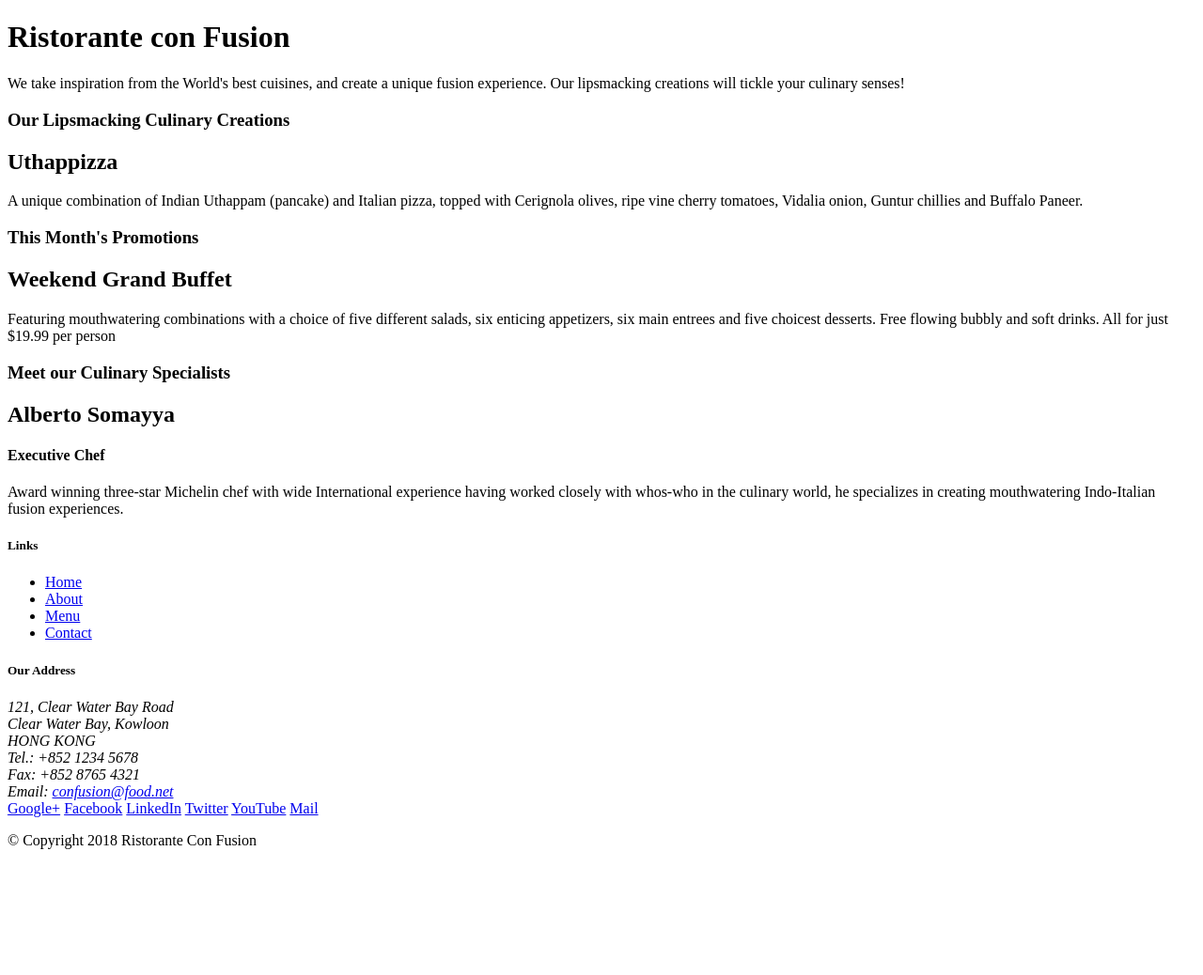
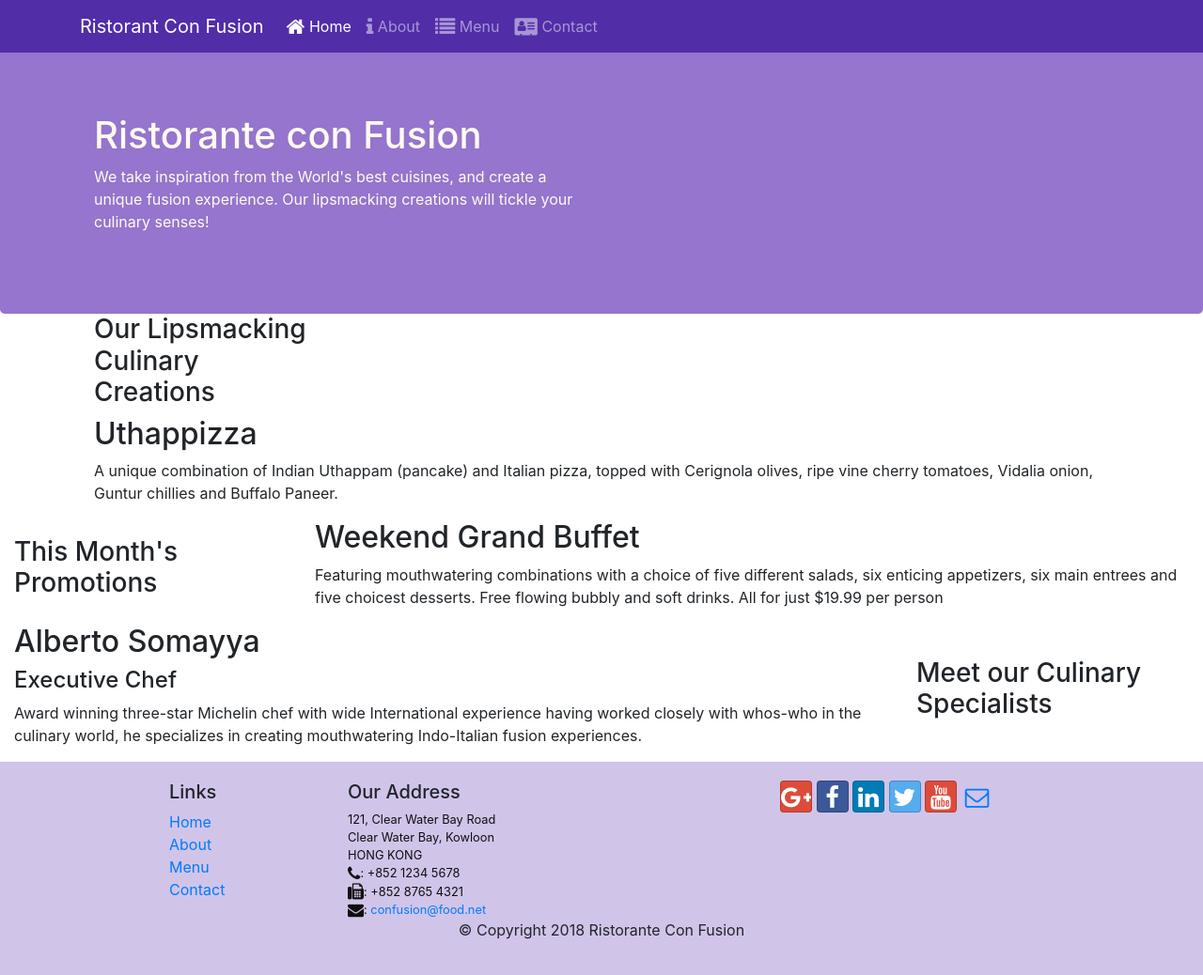
Before and after one commit to jaisonpr/bootstrap-confusion, a website: page index.html in a window 1280 px wide. Shown: the whole page at 94% size. Before the commit the page ends 920 px from the top, so only its background shows below. Drawn offline with nearby package versions, Linux system fonts and the light colour scheme.

Commit message:
Icon fonts

```diff
--- /dev/null
+++ b/css/styles.css
@@ -0,0 +1,39 @@
+.row-header{
+    margin:0px auto;
+    padding:0px;
+}
+
+.row-content {
+    margin:0px auto;
+    padding: 50px 0px 50px 0px;
+    border-bottom: 1px ridge;
+    min-height:400px;
+}
+
+.footer{
+    background-color: #D1C4E9;
+    margin:0px auto;
+    padding: 20px 0px 20px 0px;
+}
+
+.jumbotron {
+    padding:70px 30px 70px 30px;
+    margin:0px auto;
+    background: #9575CD ;
+    color:floralwhite;
+}
+
+address{
+    font-size:80%;
+    margin:0px;
+    color:#0f0f0f;
+}
+
+body {
+    padding: 50px 0px 0px 0px;
+    z-index: 0;
+}
+
+.navbar-dark {
+    background-color: #512DA8;
+}
--- a/index.html
+++ b/index.html
@@ -2,100 +2,150 @@
 <html lang="en">
 
 <head>
+<!-- Required meta tags always come first -->
+<meta charset="utf-8">
+<meta name="viewport"
+	content="width=device-width, initial-scale=1, shrink-to-fit=no">
+<meta http-equiv="x-ua-compatible" content="ie=edge">
+
+<link rel="stylesheet" href="node_modules/bootstrap/dist/css/bootstrap.min.css">
+<link rel="stylesheet" href="node_modules/font-awesome/css/font-awesome.min.css">
+<link rel="stylesheet" href="node_modules/bootstrap-social/bootstrap-social.css">
+
+<link rel="stylesheet" href="css/styles.css">
+
 <title>Ristorante Con Fusion</title>
 </head>
 
 <body>
 
-    <header>
-        <div>
-            <div>
-                <div>
+	<nav class="navbar navbar-dark navbar-expand-sm fixed-top">
+		<div class="container">
+			<button class="navbar-toggler" type="button" data-toggle="collapse" data-target="#Navbar">
+				<span class="navbar-toggler-icon"></span>
+			</button>
+			<a class="navbar-brand" href="#">Ristorant Con Fusion</a>
+			<div class="collapse navbar-collapse" id="Navbar">
+
+				<ul class="navbar-nav mr-auto">
+					<li class="nav-item active"><a class="nav-link" href="#"><span class="fa fa-home fa-lg"></span> Home</a></li>
+                    <li class="nav-item"><a class="nav-link" href="./aboutus.html"><span class="fa fa-info fa-lg"></span> About</a></li>
+                    <li class="nav-item"><a class="nav-link" href="#"><span class="fa fa-list fa-lg"></span> Menu</a></li>
+                    <li class="nav-item"><a class="nav-link" href="#"><span class="fa fa-address-card fa-lg"></span> Contact</a></li>
+				</ul>
+
+			</div>
+		</div>
+	</nav>
+
+
+
+	<header class="jumbotron">
+		<div class="container">
+			<div class="row row-header">
+				<div class="col-12 col-sm-6">
 					<h1>Ristorante con Fusion</h1>
-                    <p>We take inspiration from the World's best cuisines, and create a unique fusion experience. Our lipsmacking creations will tickle your culinary senses!</p>
+					<p>We take inspiration from the World's best cuisines, and
+						create a unique fusion experience. Our lipsmacking creations will
+						tickle your culinary senses!</p>
 				</div>
-                <div>
-                </div>
+				<div class="col-12 col-sm"></div>
 			</div>
 		</div>
 	</header>
 
 	<div>
-        <div>
-            <div>
+		<div class="container">
+			<div class="row row-header align-items-center">
+				<div class="col-12 col-sm-4 order-sm-last col-md-3">
 					<h3>Our Lipsmacking Culinary Creations</h3>
 				</div>
-            <div>
+			</div>
+			<div class="col col-sm order-sm-first col-md">
 				<h2>Uthappizza</h2>
-                <p>A unique combination of Indian Uthappam (pancake) and Italian pizza, topped with Cerignola olives, ripe vine cherry tomatoes, Vidalia onion, Guntur chillies and Buffalo Paneer.</p>
+				<p>A unique combination of Indian Uthappam (pancake) and Italian
+					pizza, topped with Cerignola olives, ripe vine cherry tomatoes,
+					Vidalia onion, Guntur chillies and Buffalo Paneer.</p>
 			</div>
 		</div>
 
 
-        <div>
-            <div>
+		<div class="row row-header align-items-center">
+			<div class="col-12 col-sm-4 col-md-3">
 				<h3>This Month's Promotions</h3>
 			</div>
-            <div>
+			<div class="col col-sm col-md">
 				<h2>Weekend Grand Buffet</h2>
-                <p>Featuring mouthwatering combinations with a choice of five different salads, six enticing appetizers, six main entrees and five choicest desserts. Free flowing bubbly and soft drinks. All for just $19.99 per person </p>
+				<p>Featuring mouthwatering combinations with a choice of five
+					different salads, six enticing appetizers, six main entrees and
+					five choicest desserts. Free flowing bubbly and soft drinks. All
+					for just $19.99 per person</p>
 			</div>
 		</div>
 
-        <div>
-            <div>
+
+		<div class="row row-header align-items-center">
+			<div class="col-12 col-sm-4 order-sm-last col-md-3">
 				<h3>Meet our Culinary Specialists</h3>
 			</div>
-            <div>
+			<div class="col col-sm order-sm-first col-md">
 				<h2>Alberto Somayya</h2>
 				<h4>Executive Chef</h4>
-                <p>Award winning three-star Michelin chef with wide International experience having worked closely with whos-who in the culinary world, he specializes in creating mouthwatering Indo-Italian fusion experiences. </p>
+				<p>Award winning three-star Michelin chef with wide
+					International experience having worked closely with whos-who in the
+					culinary world, he specializes in creating mouthwatering
+					Indo-Italian fusion experiences.</p>
 			</div>
 		</div>
 	</div>
 
-    <footer>
-        <div>
-            <div>
-                <div>
+	<footer class="footer">
+
+		<div class="container">
+			<div class="row">
+				<div class="col-4 offset-1 col-sm-2">
 					<h5>Links</h5>
-                    <ul>
+					<ul class="list-unstyled">
 						<li><a href="#">Home</a></li>
-                        <li><a href="#">About</a></li>
+						<li><a href="./aboutus.html">About</a></li>
 						<li><a href="#">Menu</a></li>
 						<li><a href="#">Contact</a></li>
 					</ul>
 				</div>
-                <div>
+				<div class="col-7 col-sm-5">
 					<h5>Our Address</h5>
 					<address>
-		              121, Clear Water Bay Road<br>
-		              Clear Water Bay, Kowloon<br>
+						121, Clear Water Bay Road<br> Clear Water Bay, Kowloon<br>
 						HONG KONG<br>
-		              Tel.: +852 1234 5678<br>
-		              Fax: +852 8765 4321<br>
-		              Email: <a href="mailto:confusion@food.net">confusion@food.net</a>
+
+						<i class="fa fa-phone fa-lg"></i>: +852 1234 5678<br>
+						<i class="fa fa-fax fa-lg"></i>: +852 8765 4321<br>
+						<i class="fa fa-envelope fa-lg"></i>:
+						<a href="mailto:confusion@food.net">confusion@food.net</a>
 					</address>
 				</div>
-                <div>
-                    <div>
-                        <a href="http://google.com/+">Google+</a>
-                        <a href="http://www.facebook.com/profile.php?id=">Facebook</a>
-                        <a href="http://www.linkedin.com/in/">LinkedIn</a>
-                        <a href="http://twitter.com/">Twitter</a>
-                        <a href="http://youtube.com/">YouTube</a>
-                        <a href="mailto:">Mail</a>
+				<div class="text-center">
+					<a class="btn btn-social-icon btn-google" href="http://google.com/+"><i class="fa fa-google-plus"></i></a>
+					<a class="btn btn-social-icon btn-facebook" href="http://www.facebook.com/profile.php?id="><i class="fa fa-facebook"></i></a>
+					<a class="btn btn-social-icon btn-linkedin" href="http://www.linkedin.com/in/"><i class="fa fa-linkedin"></i></a>
+					<a class="btn btn-social-icon btn-twitter" href="http://twitter.com/"><i class="fa fa-twitter"></i></a>
+					<a class="btn btn-social-icon btn-google" href="http://youtube.com/"><i class="fa fa-youtube"></i></a>
+					<a class="btn btn-social-icon" href="mailto:"><i class="fa fa-envelope-o"></i></a>
 				</div>
 			</div>
-           </div>
-           <div>
-                <div>
+			<div class="row justify-content-center">
+				<div class="col-auto">
 					<p>© Copyright 2018 Ristorante Con Fusion</p>
 				</div>
 			</div>
 		</div>
 	</footer>
 
+
+    <!-- jQuery first, then Popper.js, then Bootstrap JS. -->
+    <script src="node_modules/jquery/dist/jquery.slim.min.js"></script>
+    <script src="node_modules/popper.js/dist/umd/popper.min.js"></script>
+    <script src="node_modules/bootstrap/dist/js/bootstrap.min.js"></script>
 </body>
 
 </html>
```
Also changed, not shown: aboutus.html (added, +165 -0 lines), package.json (+7 -0 lines), 1 other file. Lines whose indentation alone changed are shown as unchanged.
